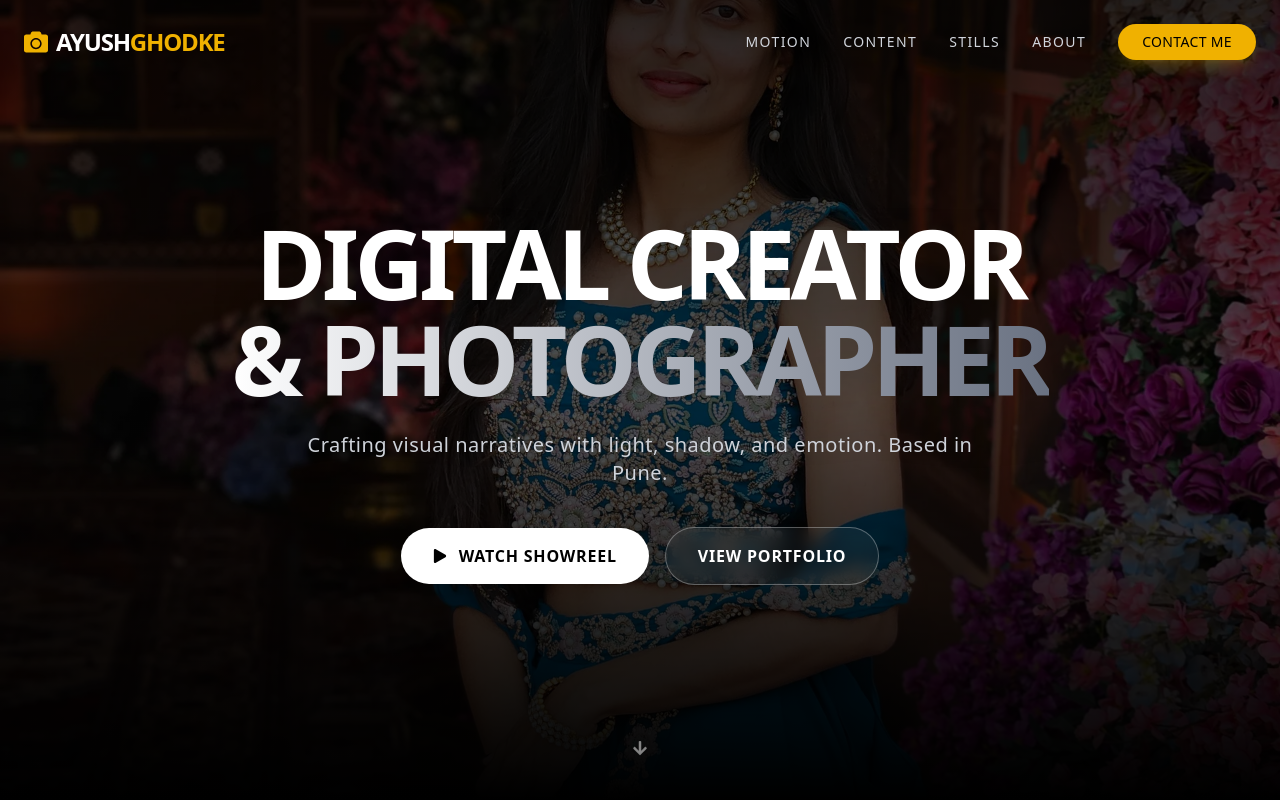
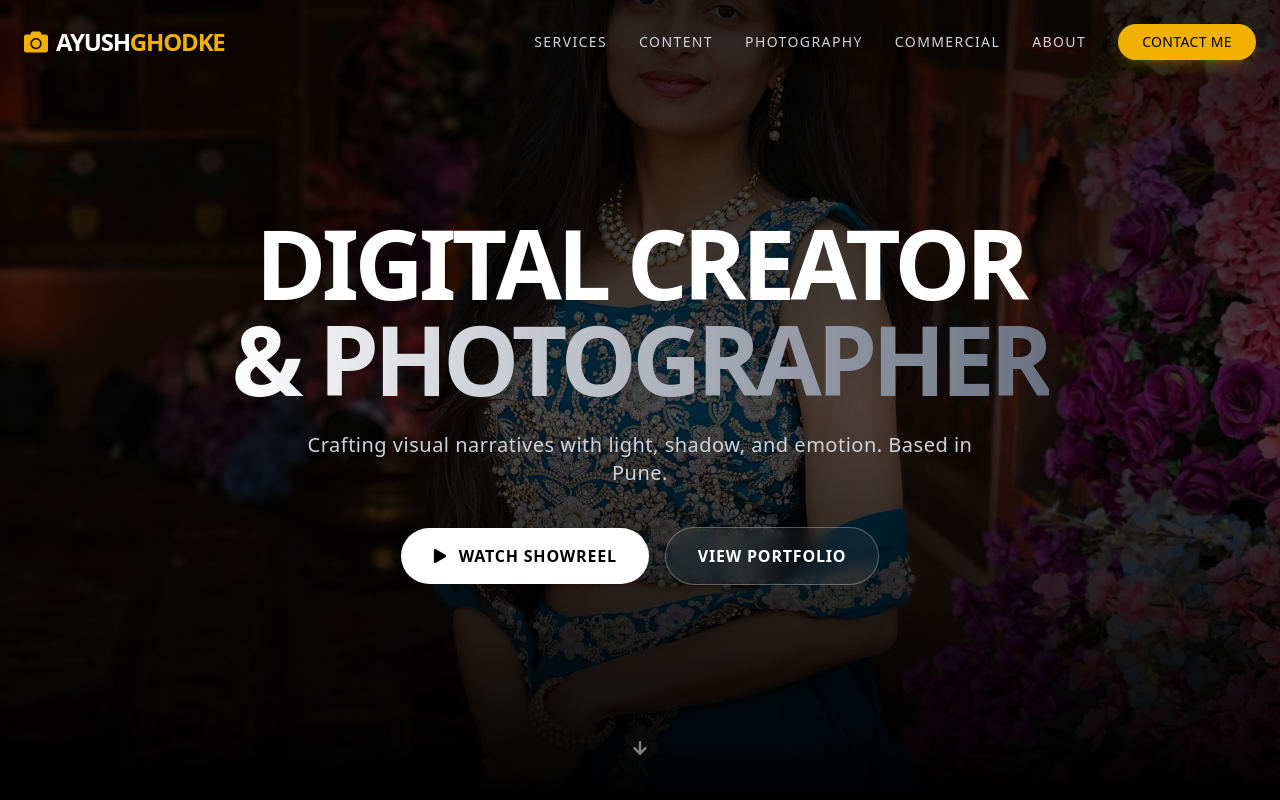
Before and after one commit to ayushghodke/Photography-portpholio, a React (Vite) app: page / in a window 1280 px wide. Shown: the top 800 px of the page. Built offline with nearby package versions, Linux system fonts and the light colour scheme.

Commit message:
updated the layout

```diff
--- a/src/App.jsx
+++ b/src/App.jsx
@@ -4,6 +4,7 @@ import About from './components/About'
 import Services from './components/Services'
 import ContentCreator from './components/ContentCreator'
 import Gallery from './components/Gallery'
+import CommercialVideo from './components/CommercialVideo'
 import Contact from './components/Contact'
 import Footer from './components/Footer'
 
@@ -14,8 +15,9 @@ function App() {
       <Hero />
       <About />
       <Gallery />
+      <CommercialVideo />
+      <ContentCreator />
       <Services />
-      <ContentCreator />
       <Contact />
       <Footer />
     </div>
--- /dev/null
+++ b/src/components/CommercialVideo.jsx
@@ -0,0 +1,44 @@
+import { motion } from 'framer-motion'
+
+const CommercialVideo = () => {
+    return (
+        <section id="commercial" className="py-16 bg-zinc-900 text-white">
+            <div className="container mx-auto px-6 max-w-2xl">
+
+                <motion.div
+                    initial={{ opacity: 0, y: 40 }}
+                    whileInView={{ opacity: 1, y: 0 }}
+                    transition={{ delay: 0.1 }}
+                    className="rounded-2xl border border-gray-800 overflow-hidden bg-black"
+                >
+                    {/* Header */}
+                    <div className="p-6 border-b border-gray-800 flex items-center justify-between flex-wrap gap-3">
+                        <div>
+                            <h3 className="text-xl font-bold text-white">Commercial Work — Girumukh</h3>
+                            <p className="text-gray-500 text-sm mt-1">A cinematic commercial produced for a manufacturing unit</p>
+                        </div>
+                        <span className="px-4 py-1.5 rounded-full text-xs font-bold bg-yellow-500/10 text-yellow-400 border border-yellow-500/30 uppercase tracking-widest">
+                            Commercial
+                        </span>
+                    </div>
+
+                    {/* YouTube Shorts embed — vertical 9:16 */}
+                    <div className="flex justify-center bg-black py-6">
+                        <div className="relative w-full max-w-sm" style={{ paddingBottom: 'min(177.78%, 85vh)' }}>
+                            <iframe
+                                className="absolute inset-0 w-full h-full rounded-xl"
+                                src="https://www.youtube.com/embed/EH-4TZOBVAI"
+                                title="Girumukh Commercial — Ayush Ghodke"
+                                allow="accelerometer; autoplay; clipboard-write; encrypted-media; gyroscope; picture-in-picture"
+                                allowFullScreen
+                            />
+                        </div>
+                    </div>
+                </motion.div>
+
+            </div>
+        </section>
+    )
+}
+
+export default CommercialVideo
--- a/src/components/ContentCreator.jsx
+++ b/src/components/ContentCreator.jsx
@@ -135,37 +135,6 @@ const ContentCreator = () => {
                     </motion.a>
                 </div>
 
-                {/* Commercial / Sample Video Embed */}
-                <motion.div
-                    initial={{ opacity: 0, y: 40 }}
-                    whileInView={{ opacity: 1, y: 0 }}
-                    transition={{ delay: 0.2 }}
-                    className="rounded-2xl border border-gray-800 overflow-hidden bg-zinc-900"
-                >
-                    <div className="p-6 border-b border-gray-800 flex items-center justify-between flex-wrap gap-3">
-                        <div>
-                            <h3 className="text-xl font-bold text-white">Commercial Work — Girumukh</h3>
-                            <p className="text-gray-500 text-sm mt-1">A cinematic commercial produced for a manufacturing unit</p>
-                        </div>
-                        <span className="px-4 py-1.5 rounded-full text-xs font-bold bg-yellow-500/10 text-yellow-400 border border-yellow-500/30 uppercase tracking-widest">
-                            Commercial
-                        </span>
-                    </div>
-
-                    {/* YouTube Shorts embed — vertical 9:16 */}
-                    <div className="flex justify-center bg-black py-6">
-                        <div className="relative w-full max-w-sm" style={{ paddingBottom: 'min(177.78%, 85vh)' }}>
-                            <iframe
-                                className="absolute inset-0 w-full h-full rounded-xl"
-                                src="https://www.youtube.com/embed/EH-4TZOBVAI"
-                                title="Girumukh Commercial — Ayush Ghodke"
-                                allow="accelerometer; autoplay; clipboard-write; encrypted-media; gyroscope; picture-in-picture"
-                                allowFullScreen
-                            />
-                        </div>
-                    </div>
-                </motion.div>
-
             </div>
         </section>
     )
--- a/src/components/Navbar.jsx
+++ b/src/components/Navbar.jsx
@@ -16,9 +16,10 @@ const Navbar = () => {
     }, [])
 
     const navLinks = [
-        { name: 'Motion', href: '#motion' },
+        { name: 'Services', href: '#motion' },
         { name: 'Content', href: '#content' },
-        { name: 'Stills', href: '#stills' },
+        { name: 'Photography', href: '#stills' },
+        { name: 'Commercial', href: '#commercial' },
         { name: 'About', href: '#about' },
     ]
 
```
